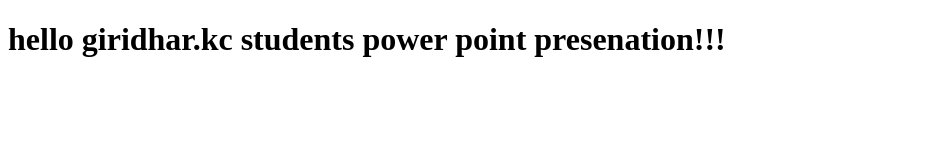
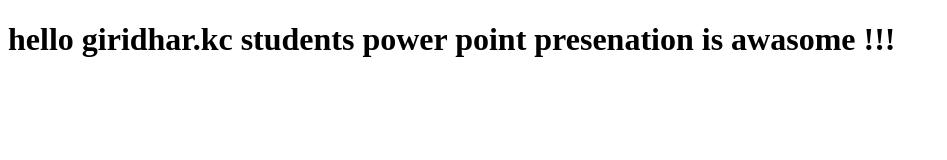
Before and after one commit to giridharkc2589/demo, a plain HTML site: page index.html in a window 1280 px wide. Shown: the whole page, without its empty margins (0-947 px from the left). Drawn offline with Linux system fonts and the light colour scheme.

Commit message:
this is second commit!!

```diff
--- a/index.html
+++ b/index.html
@@ -6,7 +6,7 @@
   </head>
   <body>
     <H1>
-      hello giridhar.kc students power point presenation!!!
+      hello giridhar.kc students power point presenation is awasome !!!
     </H1>
   </body>
 </html>
```
